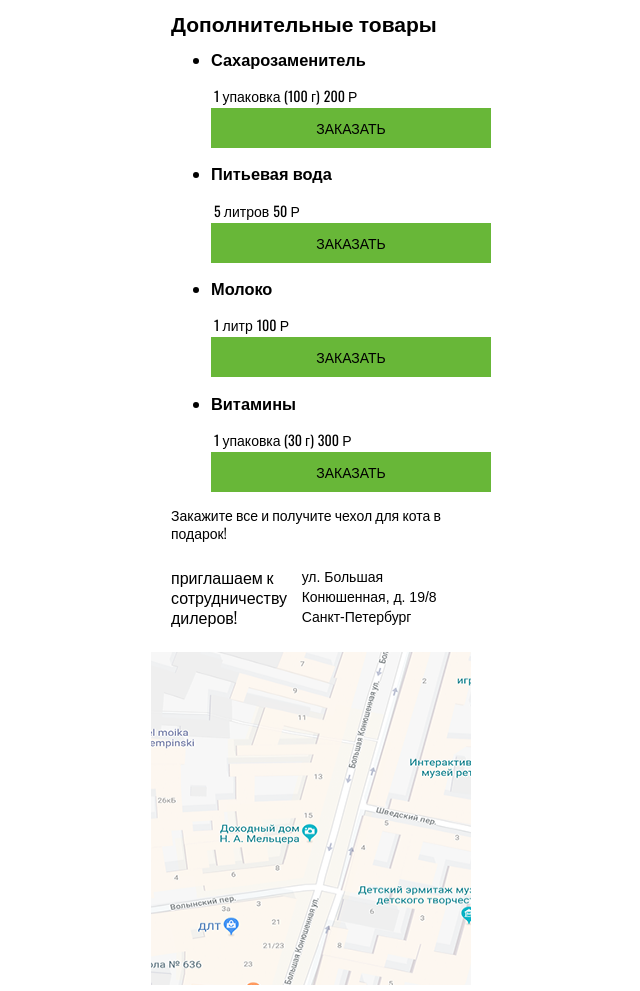
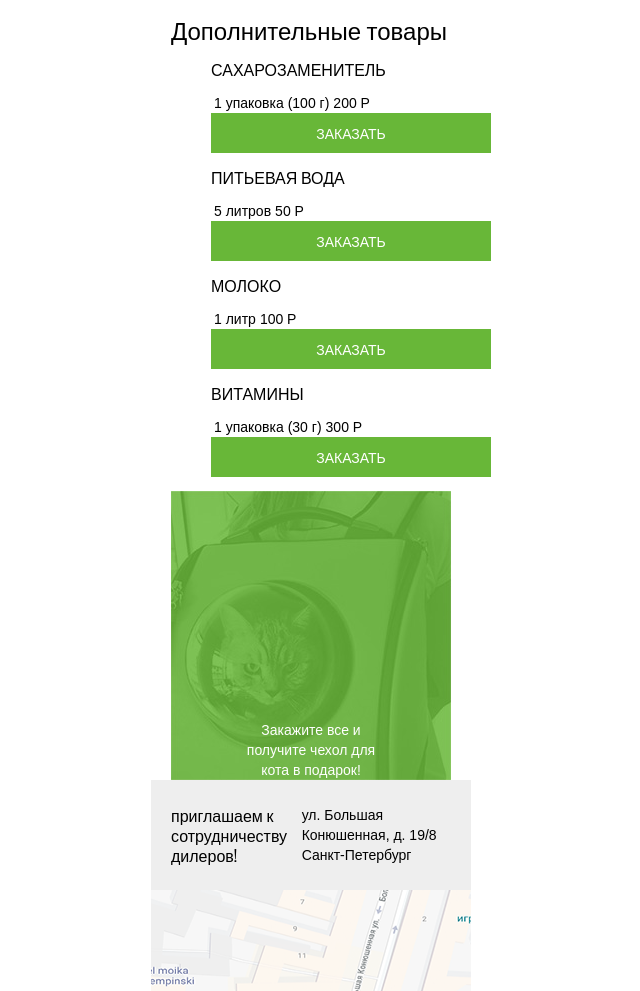
Before and after one commit to HappyG1lmore/1245817-cat-energy-19, a website: page source/catalog.html in a window 1280 px wide. Shown: the part 2601-3592 px from the top of the page, without its empty margins (329-969 px from the left). Drawn offline with nearby package versions, Linux system fonts and the light colour scheme.

Commit message:
сверстал без сеток и декоративных элементов главную и каталог (module3-task1)

```diff
--- a/source/catalog.html
+++ b/source/catalog.html
@@ -236,41 +236,41 @@
         </ul>
         <section class="additional">
           <h2 class="additional__title">Дополнительные товары</h2>
-          <ul class="additional__list>">
-            <li class="additional__item additional-item">
+          <ul class="additional__item>">
+            <li class="additional-item">
               <h3 class="additional-item__title">Сахарозаменитель</h3>
               <table>
-                <tr>
+                <tr class="additional-item__info">
                   <td>1 упаковка (100 г)</td>
                   <td>200 Р</td>
                 </tr>
               </table>
               <a class="additional__button button" href="#">Заказать</a>
             </li>
-            <li class="additional__item additional-item">
+            <li class="additional-item">
               <h3 class="additional-item__title">Питьевая вода</h3>
               <table>
-                <tr>
+                <tr class="additional-item__info">
                   <td>5 литров</td>
                   <td>50 Р</td>
                 </tr>
               </table>
               <a class="additional__button button" href="#">Заказать</a>
             </li>
-            <li class="additional__item additional-item">
+            <li class="additional-item">
               <h3 class="additional-item__title">Молоко</h3>
               <table>
-                <tr>
+                <tr class="additional-item__info">
                   <td>1 литр</td>
                   <td>100 Р</td>
                 </tr>
               </table>
               <a class="additional__button button" href="#">Заказать</a>
             </li>
-            <li class="additional__item additional-item">
+            <li class="additional-item">
               <h3 class="additional-item__title">Витамины</h3>
               <table>
-                <tr>
+                <tr class="additional-item__info">
                   <td>1 упаковка (30 г)</td>
                   <td>300 Р</td>
                 </tr>
@@ -279,11 +279,11 @@
             </li>
           </ul>
           <div class="additional__banner">
-            Закажите все и получите чехол для кота в подарок!
+            <span>Закажите все и получите чехол для кота в подарок!</span>
           </div>
         </section>
       </div>
-      <section class="find-us">
+      <section class="find-us bg-gray">
         <div class="find-us__wrapper">
           <h2 class="visuallyhidden">Как нас найти</h2>
           <!--стоит ли брать текст и адрес (т.е. эти два блока) еще в один див? ИЛи по раздельности не будет проблем их размещать-->
--- /dev/null
+++ b/source/sass/blocks/additional.scss
@@ -0,0 +1,44 @@
+.additional__title {
+  @include title-middle;
+  line-height: 24px;
+}
+
+.additional ul {
+  list-style: none;
+}
+
+.additional-item__title {
+  @include title-small;
+  line-height: 16px;
+  text-transform: uppercase;
+}
+
+.additional-item__info {
+  @include text-all;
+  line-height: 14px;
+  font-family: $font-two;
+}
+
+.additional__button {
+  color: white;
+}
+
+.additional__banner {
+  @include text-all;
+  line-height: 20px;
+  font-family: $font-two;
+
+  display: flex;
+  justify-content: center;
+  align-items: flex-end;
+  width: 280px;
+  height: 289px;
+  color: white;
+  background-image: url("/img/gift-photo-mobile@1x.jpg");
+  background-repeat: no-repeat;
+    span {
+      display: flex;
+      text-align: center;
+      width: 50%;
+    }
+}
--- a/source/sass/blocks/body.scss
+++ b/source/sass/blocks/body.scss
@@ -31,3 +31,7 @@ a {
   align-items: center;
   justify-content: center;
 }
+
+.bg-gray {
+  background-color: $gray;
+}
--- a/source/sass/blocks/find-us.scss
+++ b/source/sass/blocks/find-us.scss
@@ -3,7 +3,6 @@
   display: flex;
   flex-direction: column;
   align-items: center;
-  margin-bottom: 30px;
 }
 
 .find-us__wrapper {
--- a/source/sass/blocks/page-main.scss
+++ b/source/sass/blocks/page-main.scss
@@ -6,10 +6,6 @@
   margin-left: auto;
   justify-content: center;
 
-}
-
-.page-main a {
-  color: black;
 }
 
 .page-main__wrapper {
--- a/source/sass/style.scss
+++ b/source/sass/style.scss
@@ -45,3 +45,4 @@ $font-two: "Arial", sans-serif;
 @import "blocks/page-main.scss";
 @import "blocks/type-feed.scss";
 @import "blocks/product-list.scss";
+@import "blocks/additional.scss";
```
Also changed, not shown: source/css/style.css, source/sass/blocks/product-list.scss (line endings or trailing spaces), 1 other file.
